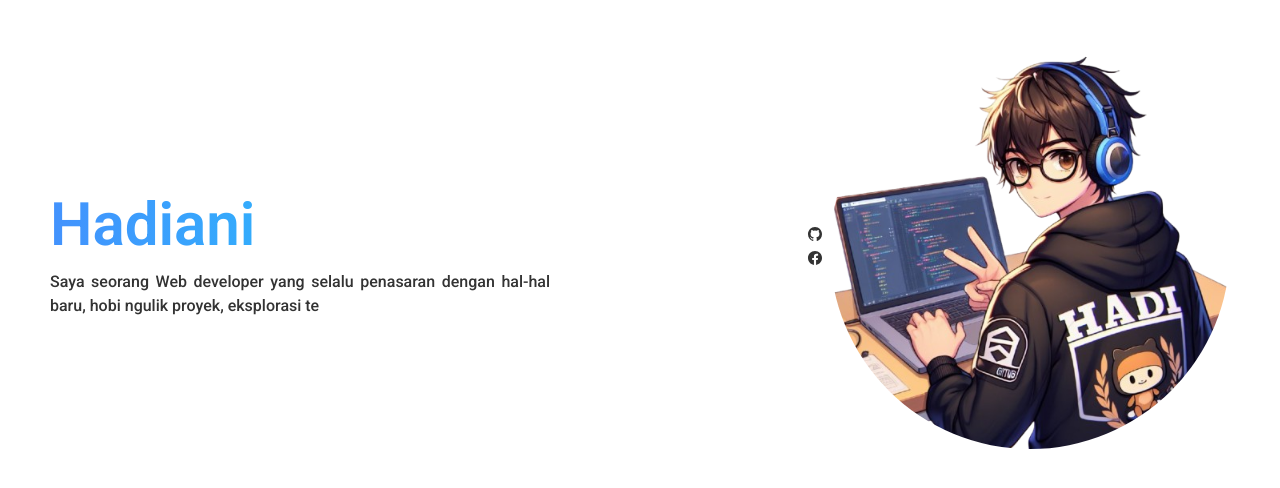
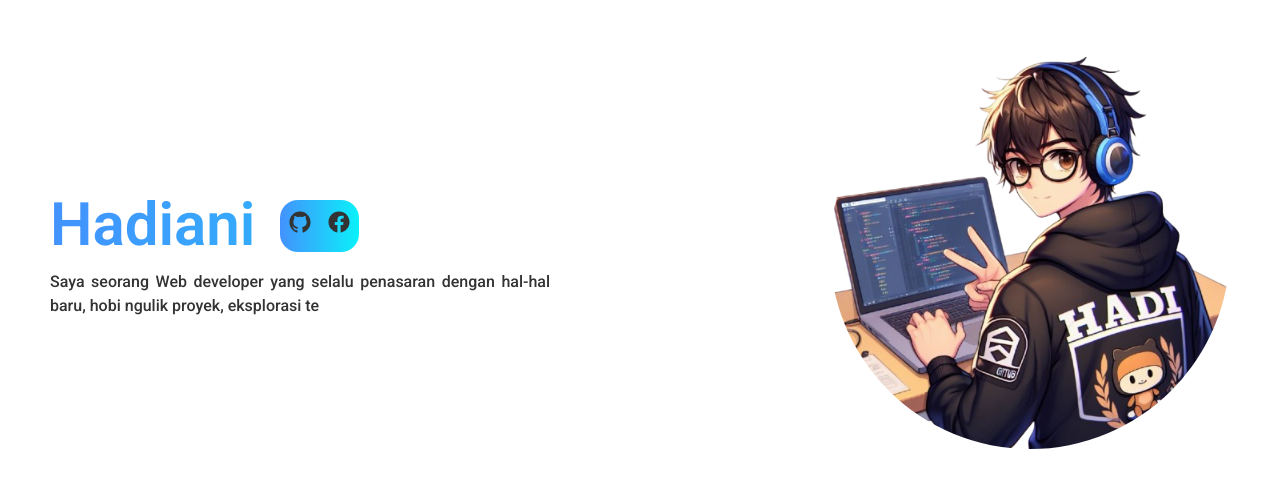
Before and after one commit to lahadiyani/Hadiweb-portfolio, a Flask app: page / in a window 1280 px wide. Shown: the part 141-629 px from the top of the page. Run offline with Flask 3, Linux system fonts and the light colour scheme; data that the repository does not hold is empty.

Commit message:
initial commit

```diff
--- a/app/static/css/style.css
+++ b/app/static/css/style.css
@@ -241,6 +241,29 @@ body {
     max-width: 400px;
 }
 
+.social-media {
+    background: linear-gradient(to right, #4392fd, #0af1fa);
+    border-radius: 18px;
+    max-width: 300px;
+    padding: 8px;
+    display: flex;
+    gap: 15px;
+    justify-content: center;
+    margin-top: 20px; /* Jarak dari lead-text */
+    position: absolute;
+    transform: translateX(230px) translateY(-90px);
+}
+
+.social-icon {
+    font-size: 24px;
+    color: #333;
+    transition: transform 0.3s ease;
+}
+
+.social-icon:hover {
+    transform: translateY(-3px);
+}
+
 /* Media Query untuk iPad (768px ke bawah) */
 @media screen and (max-width: 768px) {
     .header-container {
--- a/app/static/js/script.js
+++ b/app/static/js/script.js
@@ -14,6 +14,30 @@ document.addEventListener("DOMContentLoaded", async () => {
         closeIcon.style.display = "none";
         menuIcon.style.display = "block";
     });
+
+    function openFacebook(event) {
+        event.preventDefault(); // Mencegah link langsung ke browser
+        var fbAppUrl = "fb://profile/100078252237871";
+        var fbWebUrl = "https://www.facebook.com/profile.php?id=100078252237871";
+
+        // Deteksi apakah perangkat adalah mobile
+        var isMobile = /Android|iPhone|iPad|iPod/i.test(navigator.userAgent);
+
+        if (isMobile) {
+            // Coba buka aplikasi Facebook jika perangkat mobile
+            var timeout = setTimeout(function () {
+                window.location.href = fbWebUrl; // Jika gagal buka app, alihkan ke web
+            }, 1000);
+
+            window.location.href = fbAppUrl;
+
+            // Jika berhasil buka aplikasi, hentikan redirect ke web
+            setTimeout(() => clearTimeout(timeout), 500);
+        } else {
+            // Jika bukan mobile, langsung ke web
+            window.location.href = fbWebUrl;
+        }
+    }
 
     window.addEventListener("load", function() {
         // Sembunyikan spinner setelah load selesai
--- a/app/template/base.html
+++ b/app/template/base.html
@@ -76,15 +76,15 @@
                 <div class="about-content">
                     <div class="text-box">
                         <h1 class="name-text">Hadiani</h1>
+                        <div class="social-media">
+                            <a href="https://github.com/lahadiyani" target="_blank" class="social-icon">
+                                <ion-icon name="logo-github"></ion-icon>
+                            </a>
+                            <a href="https://www.facebook.com/profile.php?id=100078252237871" target="_blank" onclick="openFacebook(event)" class="social-icon">
+                                <ion-icon name="logo-facebook"></ion-icon>
+                            </a>
+                        </div>
                         <p class="lead-text"></p>
-                    </div>
-                    <div class="social-media">
-                        <a href="https://github.com/lahadiyani" class="social-icon">
-                            <ion-icon name="logo-github"></ion-icon>
-                        </a>
-                        <a href="https://github.com/lahadiyani" class="social-icon">
-                            <ion-icon name="logo-facebook"></ion-icon>
-                        </a>
                     </div>
                     <img src="{{url_for('static', filename='assets/image/hero.png')}}" alt="Logo Hadi" class="image-hero">
                 </div>
```
